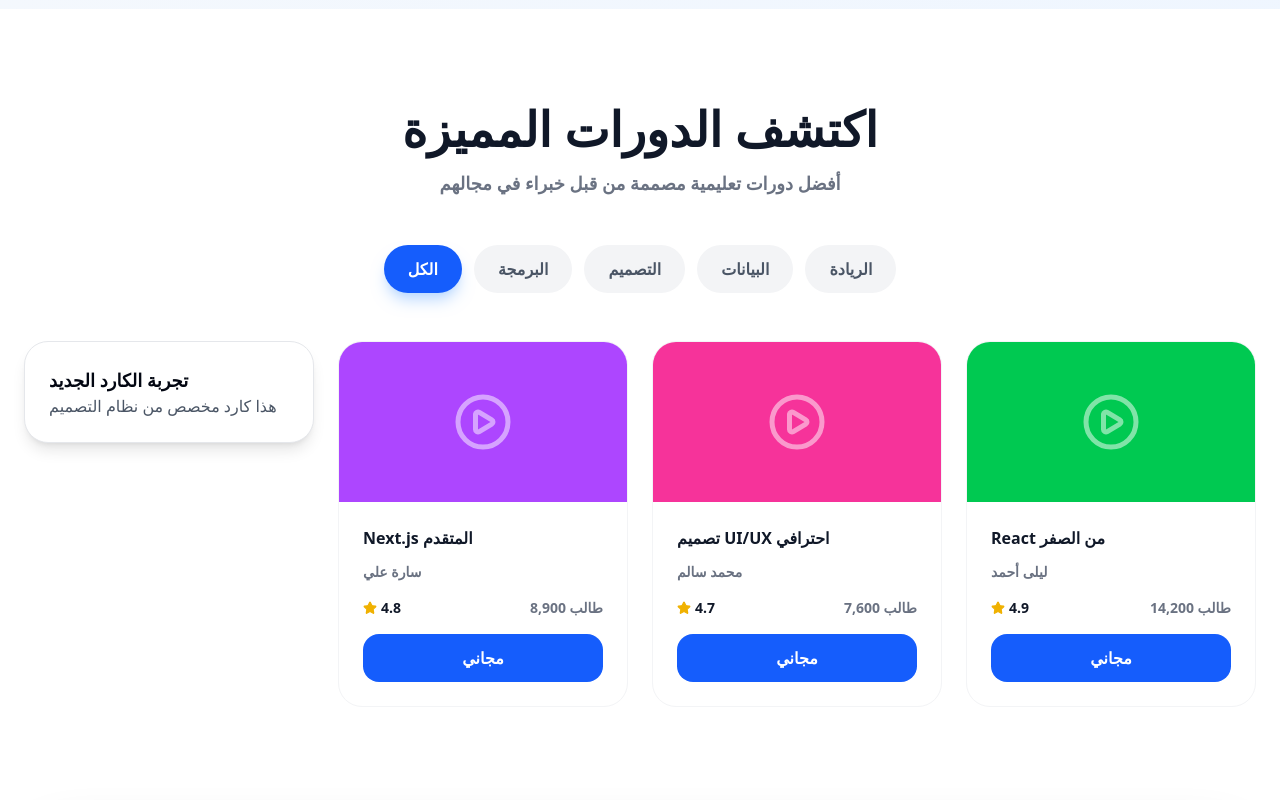
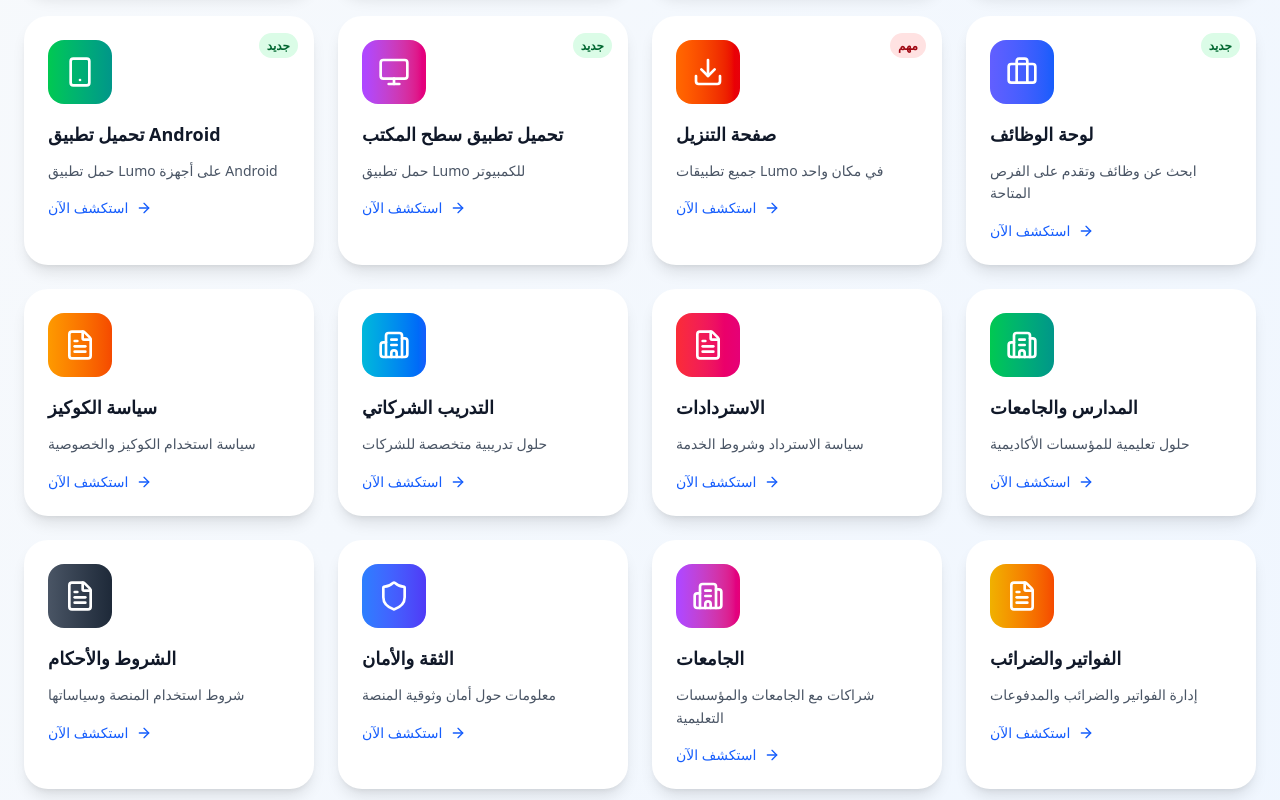
Before and after one commit to ghettas1-debug/lumo-platform, a Next.js app: page / in a window 1280 px wide. Shown: the part 4160-4960 px from the top of the page. Built offline with nearby package versions, Linux system fonts and the light colour scheme.

Commit message:
ربط جميع الصفحات العالمية بالصفحة الرئيسية وتحديث الروابط

```diff
--- a/src/app/page.tsx
+++ b/src/app/page.tsx
@@ -2,7 +2,7 @@
 
 import React, { useState } from 'react';
 import {
-  ArrowRight, Play, Brain, Bell, MessageSquare, TrendingUp, BarChart3, Award, Search, Target, Users, Settings, Sparkles, Smartphone, BookOpen, PlayCircle, Lock, Globe, Zap, Shield, CreditCard, FileText, Building2, Code, Activity, Crown, ChevronRight, Newspaper, Briefcase, Handshake, DollarSign
+  ArrowRight, Play, Brain, Bell, MessageSquare, TrendingUp, BarChart3, Award, Search, Target, Users, Settings, Sparkles, Smartphone, BookOpen, PlayCircle, Lock, Globe, Zap, Shield, CreditCard, FileText, Building2, Code, Activity, Crown, ChevronRight, Newspaper, Briefcase, Handshake, DollarSign, Monitor, Download
 } from 'lucide-react';
 import Hero from '@/components/landing/Hero';
 import Footer from '@/components/landing/Footer';
@@ -276,6 +276,109 @@ export default function Home() {
       description: 'استثمر في مستقبل التعليم',
       href: '/investors',
       color: 'from-red-500 to-pink-600'
+    },
+    {
+      icon: Smartphone,
+      title: 'تحميل تطبيق iOS',
+      description: 'حمل تطبيق Lumo على أجهزة iOS',
+      href: '/ios',
+      color: 'from-blue-500 to-purple-600',
+      badge: 'جديد'
+    },
+    {
+      icon: Smartphone,
+      title: 'تحميل تطبيق Android',
+      description: 'حمل تطبيق Lumo على أجهزة Android',
+      href: '/android',
+      color: 'from-green-500 to-teal-600',
+      badge: 'جديد'
+    },
+    {
+      icon: Monitor,
+      title: 'تحميل تطبيق سطح المكتب',
+      description: 'حمل تطبيق Lumo للكمبيوتر',
+      href: '/desktop',
+      color: 'from-purple-500 to-pink-600',
+      badge: 'جديد'
+    },
+    {
+      icon: Download,
+      title: 'صفحة التنزيل',
+      description: 'جميع تطبيقات Lumo في مكان واحد',
+      href: '/download-app',
+      color: 'from-orange-500 to-red-600',
+      badge: 'مهم'
+    },
+    {
+      icon: Briefcase,
+      title: 'لوحة الوظائف',
+      description: 'ابحث عن وظائف وتقدم على الفرص المتاحة',
+      href: '/job-board',
+      color: 'from-indigo-500 to-blue-600',
+      badge: 'جديد'
+    },
+    {
+      icon: FileText,
+      title: 'سياسة الكوكيز',
+      description: 'سياسة استخدام الكوكيز والخصوصية',
+      href: '/cookie-policy',
+      color: 'from-amber-500 to-orange-600'
+    },
+    {
+      icon: Building2,
+      title: 'التدريب الشركاتي',
+      description: 'حلول تدريبية متخصصة للشركات',
+      href: '/corporate-training',
+      color: 'from-cyan-500 to-blue-600'
+    },
+    {
+      icon: FileText,
+      title: 'الاستردادات',
+      description: 'سياسة الاسترداد وشروط الخدمة',
+      href: '/refunds',
+      color: 'from-red-500 to-pink-600'
+    },
+    {
+      icon: Building2,
+      title: 'المدارس والجامعات',
+      description: 'حلول تعليمية للمؤسسات الأكاديمية',
+      href: '/schools',
+      color: 'from-green-500 to-teal-600'
+    },
+    {
+      icon: FileText,
+      title: 'الشروط والأحكام',
+      description: 'شروط استخدام المنصة وسياساتها',
+      href: '/terms',
+      color: 'from-gray-600 to-gray-800'
+    },
+    {
+      icon: Shield,
+      title: 'الثقة والأمان',
+      description: 'معلومات حول أمان وثوقية المنصة',
+      href: '/trust',
+      color: 'from-blue-500 to-indigo-600'
+    },
+    {
+      icon: Building2,
+      title: 'الجامعات',
+      description: 'شراكات مع الجامعات والمؤسسات التعليمية',
+      href: '/universities',
+      color: 'from-purple-500 to-pink-600'
+    },
+    {
+      icon: FileText,
+      title: 'الفواتير والضرائب',
+      description: 'إدارة الفواتير والضرائب والمدفوعات',
+      href: '/invoices',
+      color: 'from-yellow-500 to-orange-600'
+    },
+    {
+      icon: FileText,
+      title: 'الضرائب',
+      description: 'معلومات ضريبية وإدارة الضرائب',
+      href: '/tax',
+      color: 'from-red-500 to-pink-600'
     }
   ];
 
@@ -387,7 +490,7 @@ export default function Home() {
             <p className="text-gray-500 text-lg max-w-3xl mx-auto font-bold">مجموعة كاملة من الصفحات المتقدمة التي تجعل Lumo منصة تعليمية عالمية</p>
           </div>
 
-          <div className="grid grid-cols-1 md:grid-cols-3 lg:grid-cols-5 gap-6">
+          <div className="grid grid-cols-1 md:grid-cols-3 lg:grid-cols-4 gap-6">
             {globalFeatures.map((feature, index) => {
               const Icon = feature.icon;
               return (
```
